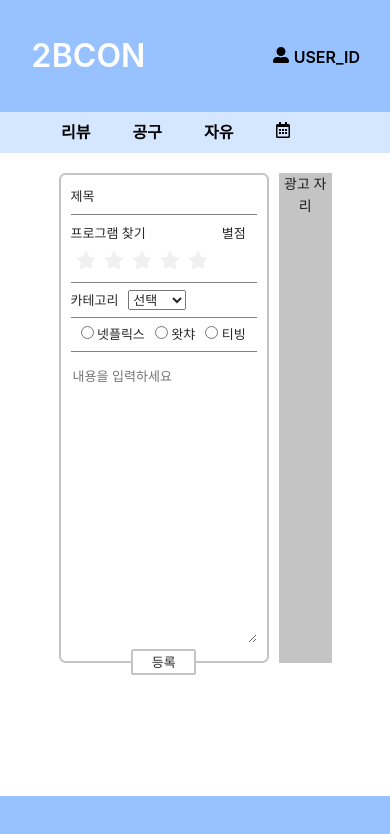
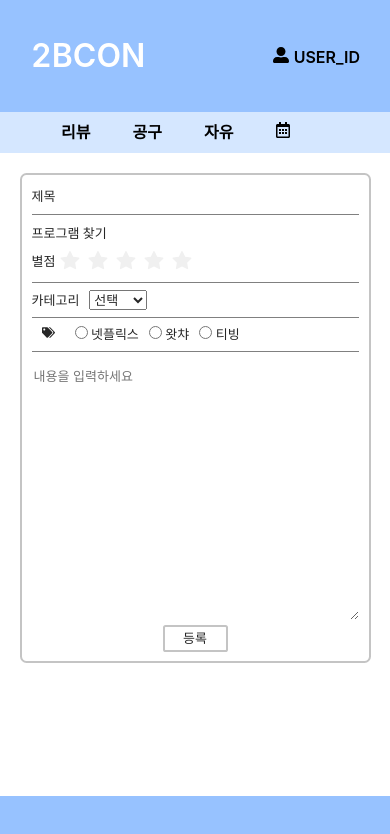
Before and after one commit to 2BCONfrontend/login_register_page, a React (Create React App) app in the folder client/: page /writing in a window 390 px wide. Shown: the top 834 px of the page. Built offline with nearby package versions, Linux system fonts and the light colour scheme.

Commit message:
write page

```diff
--- a/client/src/components/views/WritingPage/WriteFreePage.js
+++ b/client/src/components/views/WritingPage/WriteFreePage.js
@@ -13,14 +13,15 @@ function WriteFreePage(props) {
 
     const dispatch = useDispatch();
 
-    const [Title, setTitle] = useState("");
-    const [Category, setCategory] = useState("");
-    const [Content, setContent] = useState("");
+    const [Title, setTitle] = useState("");         // 제목
+    const [Category, setCategory] = useState("");   // 카테고리 (정보, 잡담, 질문)
+    const [Content, setContent] = useState("");     // 내용
 
     const onTitleHandler = (event) => { setTitle(event.currentTarget.value); }
     const onCategoryHandler = (event) => { setCategory(event.currentTarget.value); }
     const onContentHandler = (event) => { setContent(event.currentTarget.value); }
 
+    // 제출
     const onSubmitHandler = (event) => {
         event.preventDefault(); // refresh 방지
 
--- a/client/src/components/views/WritingPage/WritePurchasePage.js
+++ b/client/src/components/views/WritingPage/WritePurchasePage.js
@@ -13,16 +13,17 @@ function WritePurchasePage(props) {
 
     const dispatch = useDispatch();
 
-    const [Title, setTitle] = useState("");
-    const [Platform, setPlatform] = useState("");
-    const [Content, setContent] = useState("");
-    const [State, setState] = useState("모집중");
+    const [Title, setTitle] = useState("");         // 제목
+    const [Platform, setPlatform] = useState("");   // 플랫폼 (넷플릭스, 왓챠, 티빙)
+    const [Content, setContent] = useState("");     // 내용
+    const [State, setState] = useState("모집중");   // 모집여부
 
     const onTitleHandler = (event) => { setTitle(event.currentTarget.value); }
     const onPlatformHandler = (event) => { setPlatform(event.currentTarget.value); }
     const onContentHandler = (event) => { setContent(event.currentTarget.value); }
     const onStateHandler = (event) => { setState(event.currentTarget.value); }
 
+    // 제출
     const onSubmitHandler = (event) => {
         event.preventDefault(); // refresh 방지
 
--- a/client/src/components/views/WritingPage/WriteReviewPage.js
+++ b/client/src/components/views/WritingPage/WriteReviewPage.js
@@ -6,6 +6,7 @@ import { withRouter } from 'react-router';
 import HeaderNav from '../MainDesign/HeaderNav';
 import SubNav from '../MainDesign/SubNav';
 import UnderNav from '../MainDesign/UnderNav';
+import { FaTags } from "react-icons/fa";
 
 import { Rate } from 'antd';
 import './WritingPage.css';
@@ -14,14 +15,14 @@ function WriteReviewPage(props) {
 
     const dispatch = useDispatch();
 
-    const [Title, setTitle] = useState("");
-    const [Program, setProgram] = useState("");
-    const [Rating, setRating] = useState(0);
-    const [Category, setCategory] = useState("");
+    const [Title, setTitle] = useState("");         // 제목
+    const [Program, setProgram] = useState("");     // 프로그램명
+    const [Rating, setRating] = useState(0);        // 별점
+    const [Category, setCategory] = useState("");   // 카테고리 (드라마, 영화, 예능)
     const [Netflix, setNetflix] = useState(false);
     const [Watcha, setWatcha] = useState(false);
     const [Tving, setTving] = useState(false);
-    const [Content, setContent] = useState("");
+    const [Content, setContent] = useState("");     // 내용
 
     const onTitleHandler = (event) => { setTitle(event.currentTarget.value); }
     const onProgramHandler = (event) => { setProgram(event.currentTarget.value); }
@@ -32,6 +33,7 @@ function WriteReviewPage(props) {
     const onTvingHandler = (evnet) => { setTving(true); }
     const onContentHandler = (event) => { setContent(event.currentTarget.value); }
 
+    // 제출
     const onSubmitHandler = (event) => {
         event.preventDefault(); // refresh 방지
 
@@ -71,20 +73,22 @@ function WriteReviewPage(props) {
                             제목<input id="title" value={Title} onChange={onTitleHandler} />
                             <hr size="1" noshade="noshade"/>
                             프로그램 찾기<input id="program" value={Program} onChange={onProgramHandler} />
+                            <br id="mobile_hr" />
                             별점
                             <Rate allowHalf value={Rating} onChange={onRatingHandler} />
                             <hr size="1" noshade="noshade"/>
                             카테고리
                             <select id="category" value={Category} onChange={onCategoryHandler} >
                                 <option value="">선택</option>
-                                <option value="drama">드라마</option>
-                                <option value="movie">영화</option>
-                                <option value="entertainment">예능</option>
+                                <option value="드라마">드라마</option>
+                                <option value="영화">영화</option>
+                                <option value="예능">예능</option>
                             </select>
                             <hr size="1" noshade="noshade"/>
+                            <span id="tag_icon"> {<FaTags></FaTags>}</span>
                             <input id="netflix" type="radio" value={Netflix} onChange={onNetflixHandler}/> 넷플릭스
                             <input id="watcha" type="radio" value={Watcha} onChange={onWatchaHandler}/> 왓챠
-                            <input id="tiving" type="radio" value={Tving} onChange={onTvingHandler}/> 티빙
+                            <input id="tving" type="radio" value={Tving} onChange={onTvingHandler}/> 티빙
                             <hr size="1" noshade="noshade"/>
                         </div>
                         {/* 글 작성란 */}
--- a/client/src/components/views/WritingPage/WritingPage.css
+++ b/client/src/components/views/WritingPage/WritingPage.css
@@ -32,34 +32,20 @@
     border: 2px solid #C4C4C4;
     border-radius: 0.5em;
 }
-#writing_form>#form_header{
-    margin-bottom: 5px;
-}
-#form_header>input {
+#writing_form>#form_header{ margin-bottom: 5px; }
+#form_header>input { border: none; }
+#form_header>input, #form_header>select{ margin-left: 10px; }
+#writing_form>textarea{
+    margin-top: 5px;
+    width: 100%; height: 55%;
     border: none;
 }
-#form_header>input, #form_header>select{
-    margin-left: 10px;
-}
-#writing_form>textarea{
-    margin-top: 5px;
-    width: 100%; height: 60%;
-    border: none;
-}
-#hr {
-    background-color: #C4C4C4;
-    border: 0px;
-}
+#mobile_hr{ display: none; }
+#tag_icon{ margin: 0px 10px; }
 
-#title{
-    width: 50%; margin-right: 10px;
-}
-#program{
-    width: 30%; margin-right: 10px;
-}
-ul.ant-rate{
-    margin-left: 5px;
-}
+#title{ width: 70%; margin-right: 10px; }
+#program{ width: 40%; margin-right: 10px; }
+ul.ant-rate{ margin-left: 5px; }
 
 /* 글 작성 버튼 */
 #writing_form>#writing_button_area{
@@ -74,3 +60,19 @@ ul.ant-rate{
     border: 2px solid #C4C4C4;
     border-radius: 0.2em;
 }
+
+@media screen and (max-width: 1200px) {
+    #body>#writing_page { width: 85%; }
+    #writing_form{
+        width: 100%;
+    }
+}
+
+@media screen and (max-width: 768px) {
+    #mobile_hr{ display: initial; }
+    #body>#writing_page { width: 90%; }
+    #writing_form{
+        width: 100%;
+    }
+    #advertisement{ display: none; }
+}
```
